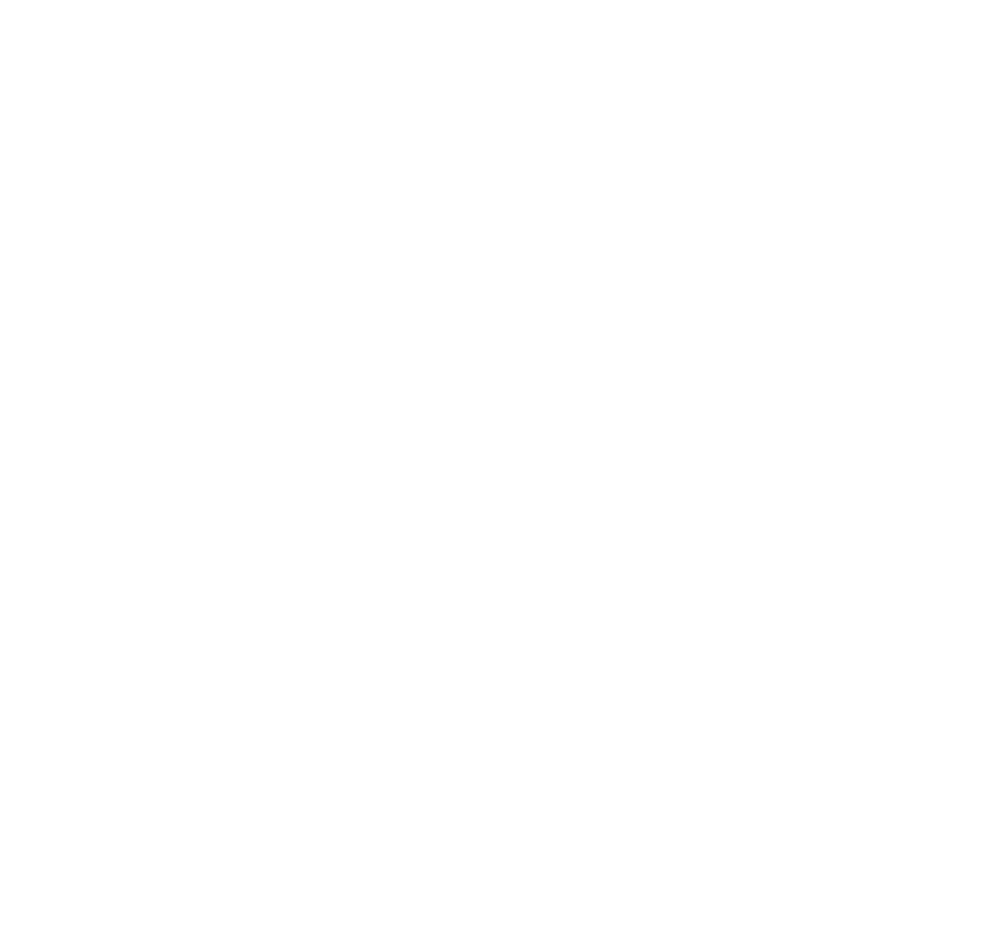
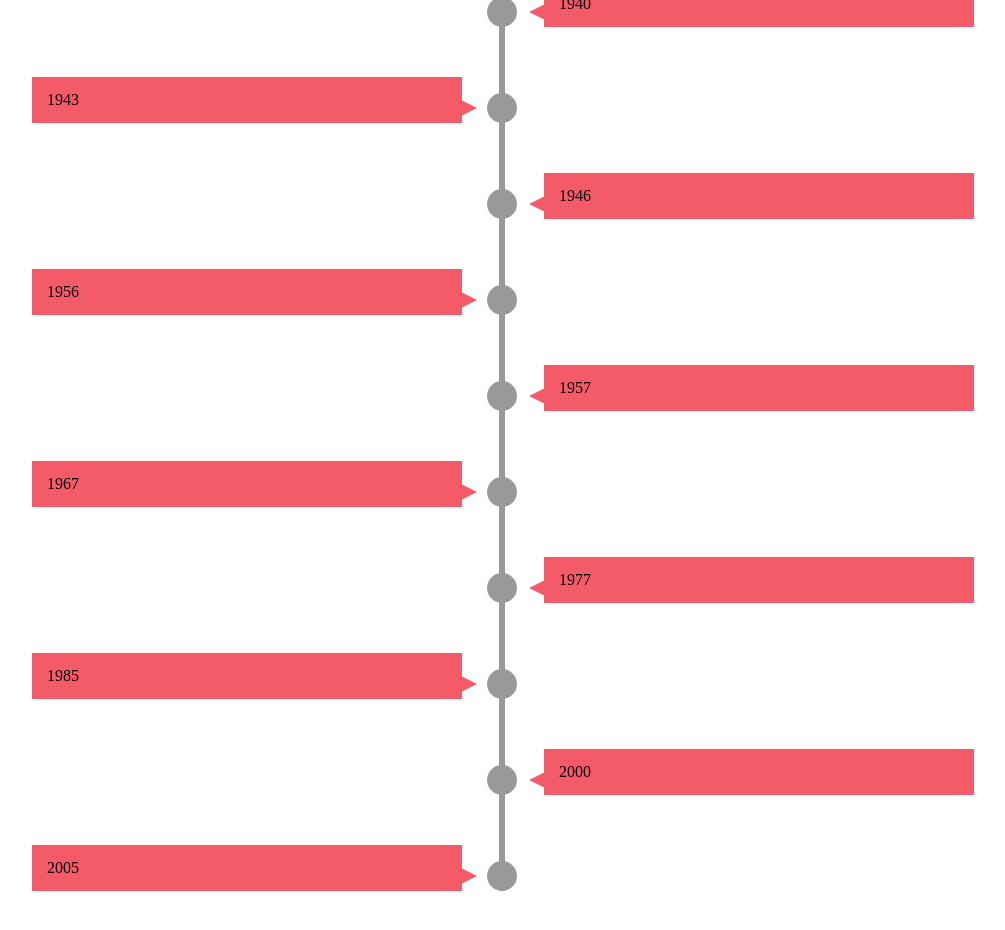
Before and after one commit to sunivers/MyPortfolio, a Vue app: page /#/about in a window 1280 px wide. Shown: the part 520-1450 px from the top of the page, without its empty margins (138-1143 px from the left). Before the commit the page ends 800 px from the top, so only its background shows below. Built offline with nearby package versions, Linux system fonts and the light colour scheme.

Commit message:
타임라인 레이아웃 구성 완료

```diff
--- a/src/views/AboutView.vue
+++ b/src/views/AboutView.vue
@@ -2,6 +2,72 @@
     <div class="container">
         <router-link to="/"><logo></logo></router-link>
         <tool-bar></tool-bar>
+
+        <!-- Time Line -->
+        <section class="timeline">
+            <ul>
+                <li>
+                <div>
+                    <time>1934</time>
+                </div>
+                </li>
+                <li>
+                <div>
+                    <time>1937</time>
+                </div>
+                </li>
+                <li>
+                <div>
+                    <time>1940</time>
+                </div>
+                </li>
+                <li>
+                <div>
+                    <time>1943</time>
+                </div>
+                </li>
+                <li>
+                <div>
+                    <time>1946</time>
+                </div>
+                </li>
+                <li>
+                <div>
+                    <time>1956</time>
+                </div>
+                </li>
+                <li>
+                <div>
+                    <time>1957</time>
+                </div>
+                </li>
+                <li>
+                <div>
+                    <time>1967</time>
+                </div>
+                </li>
+                <li>
+                <div>
+                    <time>1977</time>
+                </div>
+                </li>
+                <li>
+                <div>
+                    <time>1985</time>
+                </div>
+                </li>
+                <li>
+                <div>
+                    <time>2000</time>
+                </div>
+                </li>
+                <li>
+                <div>
+                    <time>2005</time>
+                </div>
+                </li>
+            </ul>
+        </section>
     </div>
 </template>
 
@@ -17,6 +83,55 @@
 }
 </script>
 
-<style>
-
+<style scoped>
+.timeline ul li {
+  list-style-type: none;
+  position: relative;
+  width: 6px;
+  margin: 0 auto;
+  padding-top: 50px;
+  background: #999;
+}
+.timeline ul li::after {
+  content: '';
+  position: absolute;
+  left: 50%;
+  bottom: 0;
+  transform: translateX(-50%);
+  width: 30px;
+  height: 30px;
+  border-radius: 50%;
+  background: inherit;
+}
+.timeline ul li div {
+  position: relative;
+  bottom: 0;
+  width: 400px;
+  padding: 15px;
+  background: #F45B69;
+}
+.timeline ul li div::before {
+  content: '';
+  position: absolute;
+  bottom: 7px;
+  width: 0;
+  height: 0;
+  border-style: solid;
+}
+.timeline ul li:nth-child(odd) div {
+  left: 45px;
+}
+.timeline ul li:nth-child(odd) div::before {
+  left: -15px;
+  border-width: 8px 16px 8px 0;
+  border-color: transparent #F45B69 transparent transparent;
+}
+.timeline ul li:nth-child(even) div {
+  left: -467px;
+}
+.timeline ul li:nth-child(even) div::before {
+  right: -15px;
+  border-width: 8px 0 8px 16px;
+  border-color: transparent transparent transparent #F45B69;
+}
 </style>
```
